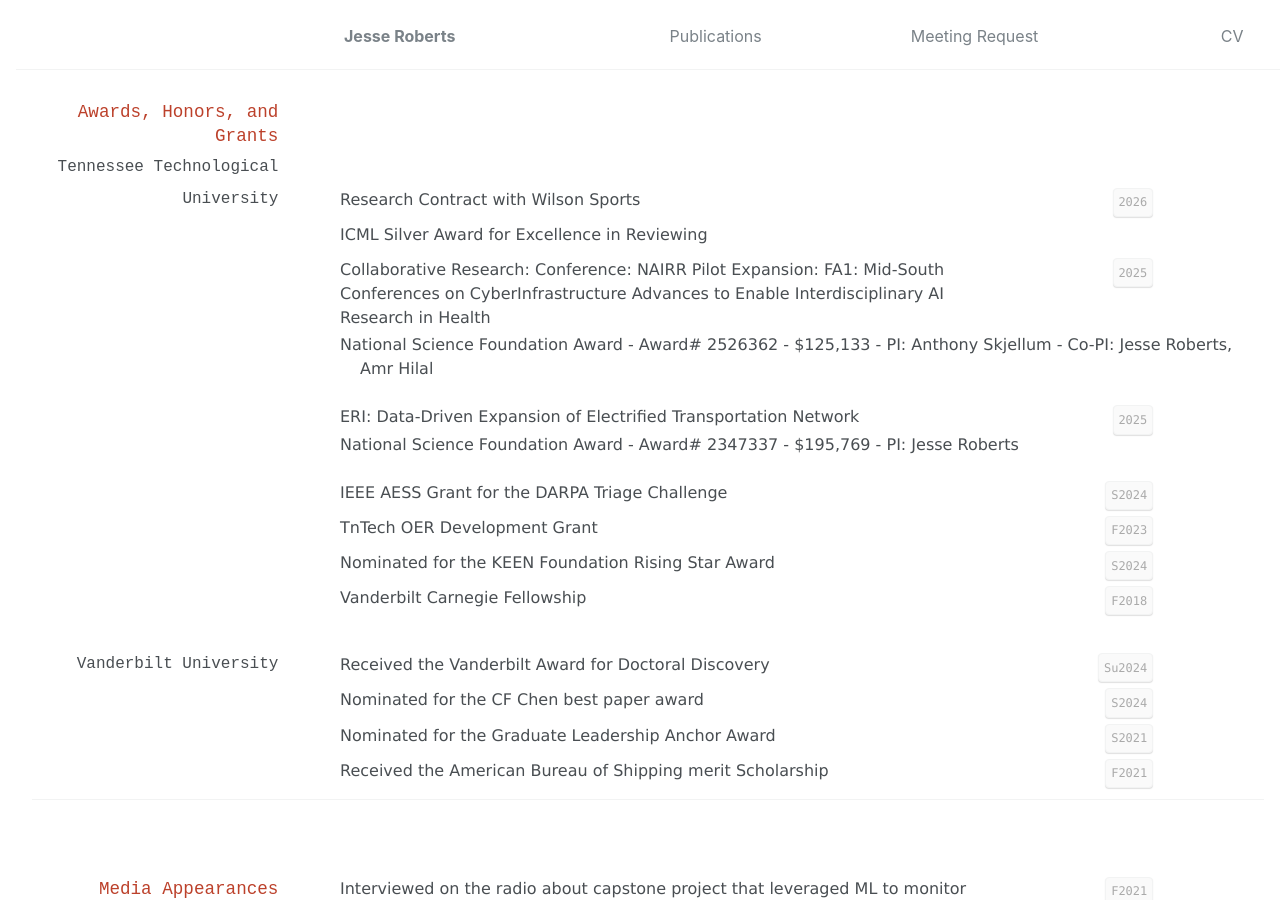
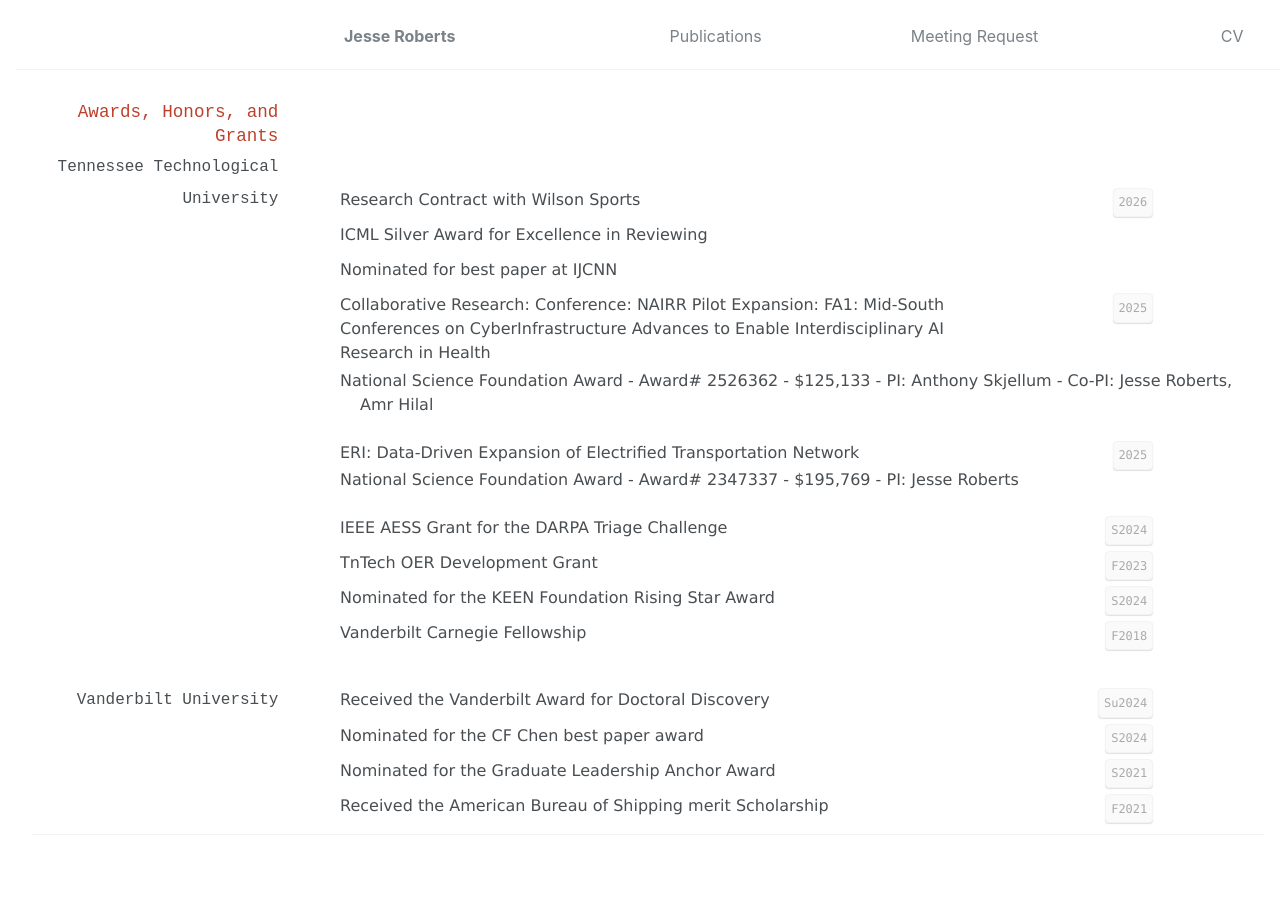
Before and after one commit to JesseTNRoberts/JesseTNRoberts.github.io, a Jekyll site: the page built from _pages/cv.md, in a window 1280 px wide and 900 px high, scrolled down 2073 px. Built offline with Jekyll 4.4.1, drawn with Linux system fonts in a browser that asks for light colours.

Commit message:
cv update

```diff
--- a/_pages/cv.md
+++ b/_pages/cv.md
@@ -117,6 +117,8 @@ Developed a co-op program to improve recruitment. Oversaw hiring, training, and
 Research Contract with Wilson Sports
 
 ICML Silver Award for Excellence in Reviewing
+
+Nominated for best paper at IJCNN
 
 `2025`
 Collaborative Research: Conference: NAIRR Pilot Expansion: FA1: Mid-South Conferences on CyberInfrastructure Advances to Enable Interdisciplinary AI Research in Health
```
Also changed, not shown: 7 other files.
